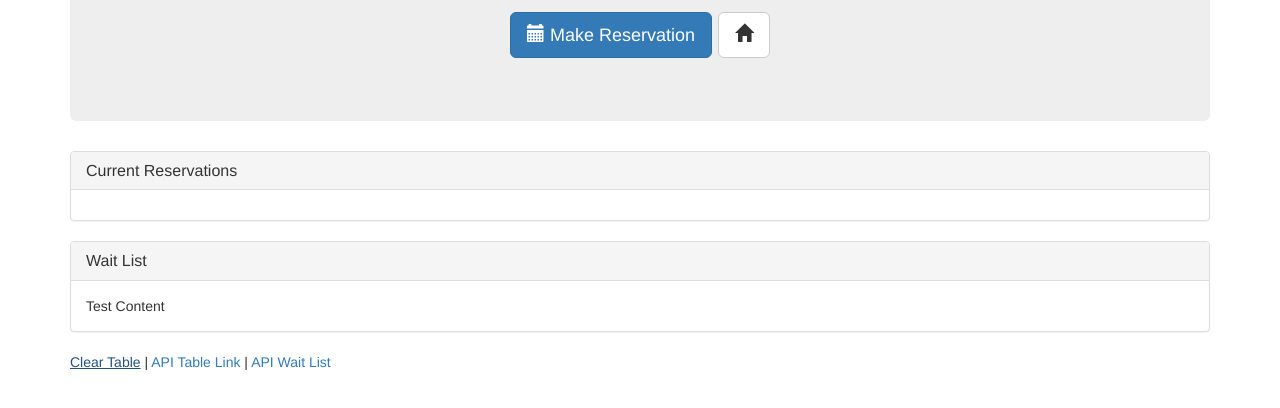
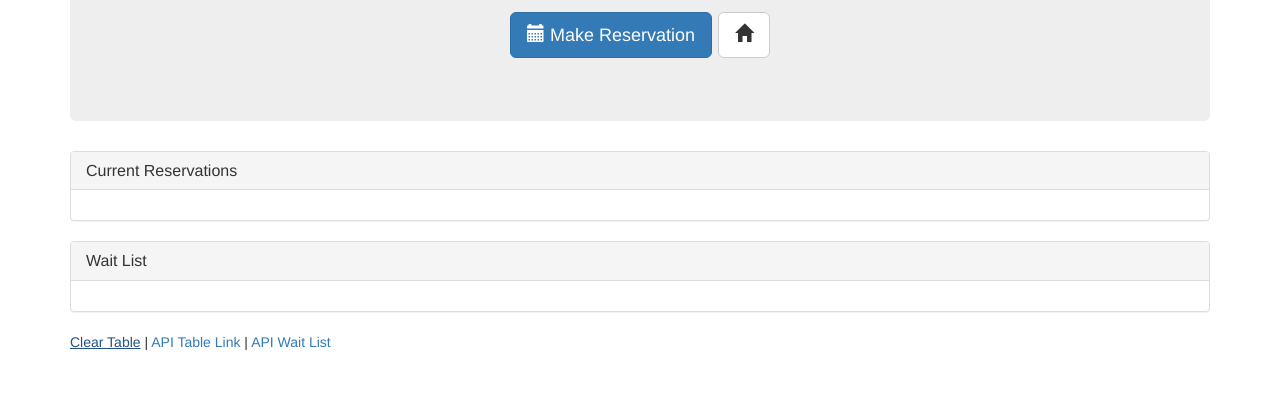
Before and after one commit to alyssamanse/hot-restaurant, a website: page tables.html in a window 1280 px wide. Both pictures are taken after a click on the link "Clear Table". Shown: the part 186-594 px from the top of the page. Drawn offline with nearby package versions, Linux system fonts and the light colour scheme; no server answers.

Commit message:
clear function

```diff
--- a/tables.html
+++ b/tables.html
@@ -32,7 +32,6 @@
 				<h3 class="panel-title">Wait List</h3>
 			</div>
 			<div class="panel-body" id="waitList">
-				<div>Test Content</div>
 			</div>
 		</div>
 
@@ -85,6 +84,8 @@
 	};
 
 	$('#clearTable').on('click', function (){
+		$("#reservationList").empty();
+		$("#waitList").empty();
 		clearTable();
 	});
 
```
